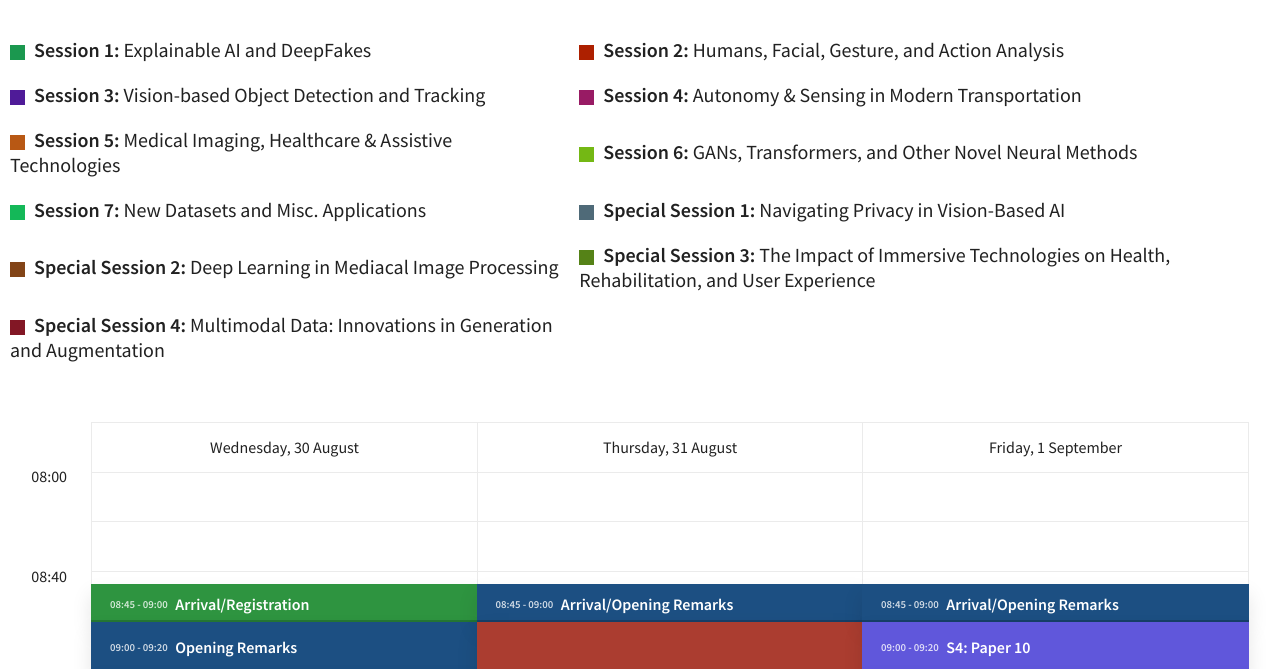
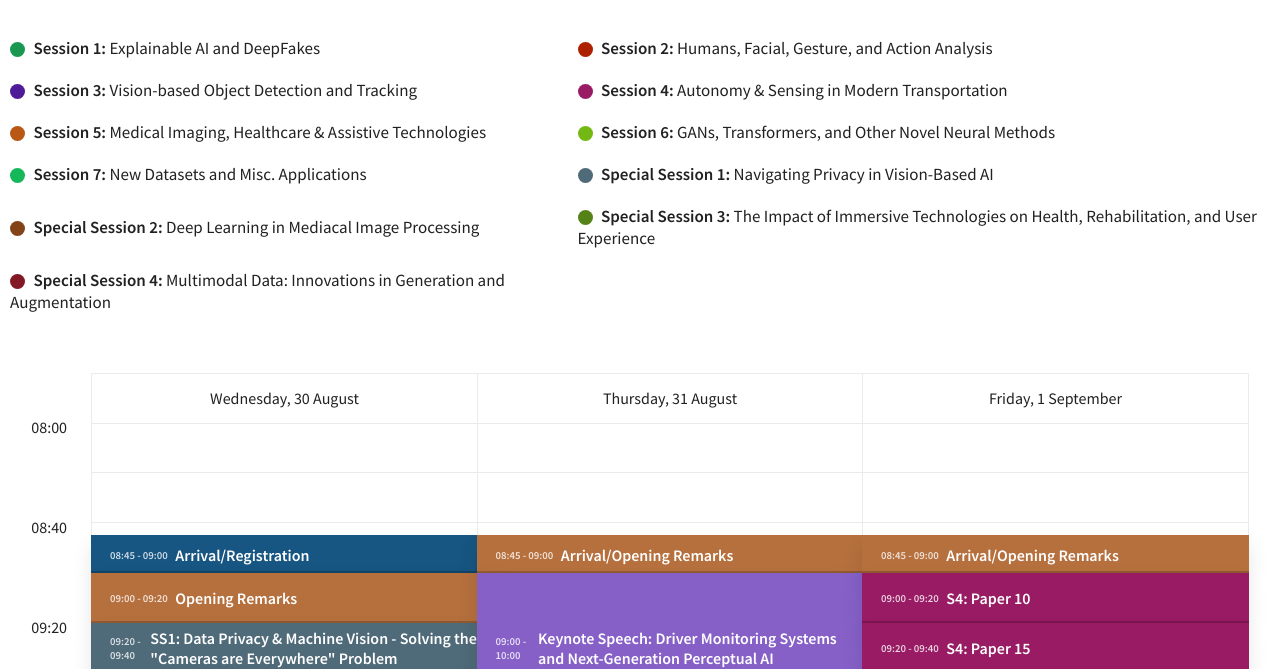
Before and after one commit to hosseinjavidnia/imvip2023_programme, a plain HTML site: page index.html in a window 1280 px wide. Shown: the part 80-749 px from the top of the page. Drawn offline with Linux system fonts and the light colour scheme.

Commit message:
Update style.css

```diff
--- a/assets/css/style.css
+++ b/assets/css/style.css
@@ -3131,66 +3131,23 @@ mark {
   font-size: var(--text-sm);
 }
 :root {
-  --cd-color-event-opening: hsl(210, 64%, 31%);
-  --cd-color-event-opening-h: 210;
-  --cd-color-event-opening-s: 64%;
-  --cd-color-event-opening-l: 31%;
-  --cd-color-event-keynote: hsl(6, 56%, 43%);
-  --cd-color-event-keynote-h: 6;
-  --cd-color-event-keynote-s: 56%;
-  --cd-color-event-keynote-l: 43%;
-  --cd-color-event-oral1: hsl(54, 100%, 26%);
-  --cd-color-event-oral1-h: 54;
-  --cd-color-event-oral1-s: 100%;
-  --cd-color-event-oral1-l: 26%;
-  --cd-color-event-oral2: hsl(192, 65%, 38%);
-  --cd-color-event-oral2-h: 192;
-  --cd-color-event-oral2-s: 65%;
-  --cd-color-event-oral2-l: 38%;
-  --cd-color-event-oral3: hsl(39, 94%, 21%);
-  --cd-color-event-oral3-h: 39;
-  --cd-color-event-oral3-s: 94%;
-  --cd-color-event-oral3-l: 21%;
-  --cd-color-event-oral4: hsl(244, 65%, 60%);
-  --cd-color-event-oral4-h: 244;
-  --cd-color-event-oral4-s: 65%;
-  --cd-color-event-oral4-l: 60%;
-  --cd-color-event-oral5: hsl(339, 36%, 44%);
-  --cd-color-event-oral5-h: 339;
-  --cd-color-event-oral5-s: 36%;
-  --cd-color-event-oral5-l: 44%;
-  --cd-color-event-oral6: hsl(145, 31%, 55%);
-  --cd-color-event-oral6-h: 145;
-  --cd-color-event-oral6-s: 31%;
-  --cd-color-event-oral6-l: 55%;
-  --cd-color-event-lunch: hsl(33, 88%, 41%);
-  --cd-color-event-lunch-h: 33;
-  --cd-color-event-lunch-s: 88%;
-  --cd-color-event-lunch-l: 41%;
-  --cd-color-event-closing: hsl(210, 64%, 31%);
-  --cd-color-event-closing-h: 210;
-  --cd-color-event-closing-s: 64%;
-  --cd-color-event-closing-l: 31%;
-  --cd-color-event-ss1: hsl(301, 94%, 25%);
-  --cd-color-event-ss1-h: 301;
-  --cd-color-event-ss1-s: 94%;
-  --cd-color-event-ss1-l: 25%;
-  --cd-color-event-ss2: hsl(113, 68%, 42%);
-  --cd-color-event-ss2-h: 113;
-  --cd-color-event-ss2-s: 68%;
-  --cd-color-event-ss2-l: 42%;
-  --cd-color-event-ss3: hsl(160, 74%, 31%);
-  --cd-color-event-ss3-h: 160;
-  --cd-color-event-ss3-s: 74%;
-  --cd-color-event-ss3-l: 31%;
-  --cd-color-event-ss4: hsl(4, 94%, 25%);
-  --cd-color-event-ss4-h: 4;
-  --cd-color-event-ss4-s: 94%;
-  --cd-color-event-ss4-l: 25%;
-  --cd-color-event-reg: hsl(131, 53%, 38%);
-  --cd-color-event-reg-h: 131;
-  --cd-color-event-reg-s: 53%;
-  --cd-color-event-reg-l: 38%;
+  --cd-color-event-opening: hsl(25, 49%, 48%);
+  --cd-color-event-keynote: hsl(262, 48%, 58%);
+  --cd-color-event-oral1: hsl(145, 70%, 35%);
+  --cd-color-event-oral2: hsl(11, 100%, 34%);
+  --cd-color-event-oral3: hsl(265, 70%, 35%);
+  --cd-color-event-oral4: hsl(325, 70%, 35%);
+  --cd-color-event-oral5: hsl(25, 80%, 40%);
+  --cd-color-event-oral6: hsl(85, 80%, 40%);
+  --cd-color-event-oral7: hsl(145, 80%, 40%);
+  --cd-color-event-lunch: hsl(205, 80%, 40%);
+  --cd-color-event-closing: hsl(25, 49%, 48%);
+  --cd-color-event-ss1: hsl(200, 21%, 39%);
+  --cd-color-event-ss2: hsl(25, 70%, 30%);
+  --cd-color-event-ss3: hsl(85, 70%, 30%);
+  --cd-color-event-ss4: hsl(352, 69%, 26%);
+  --cd-color-event-reg: hsl(205, 70%, 30%);
+  --cd-color-event-awards: hsl(265, 70%, 30%);
   --cd-color-text: hsl(0, 0%, 13%);
   --cd-color-text-h: 0;
   --cd-color-text-s: 0%;
@@ -3532,6 +3489,11 @@ a {
   background: hsl(31, 89%, 68%);
   background: var(--cd-color-event-oral6);
 }
+.cd-schedule__event [data-event="event-oral7"],
+.cd-schedule-modal[data-event="event-oral7"] .cd-schedule-modal__header-bg {
+  background: hsl(223, 31%, 55%);
+  background: var(--cd-color-event-oral7);
+}
 .cd-schedule__event [data-event="event-lunch"],
 .cd-schedule-modal[data-event="event-lunch"] .cd-schedule-modal__header-bg {
   background: hsl(31, 89%, 68%);
@@ -3566,6 +3528,11 @@ a {
 .cd-schedule-modal[data-event="event-reg"] .cd-schedule-modal__header-bg {
   background: hsl(131, 53%, 38%);
   background: var(--cd-color-event-reg);
+}
+.cd-schedule__event [data-event="event-awards"],
+.cd-schedule-modal[data-event="event-awards"] .cd-schedule-modal__header-bg {
+  background: hsl(67, 97%, 54%);
+  background: var(--cd-color-event-awards);
 }
 .cd-schedule-modal {
   position: fixed;
@@ -3849,3 +3816,34 @@ a {
 .cd-article-link:hover {
   opacity: 0.8;
 }
+.legend-table {
+  width: 100%;
+  border: 0;
+  border-spacing: 15px;
+}
+
+.legend-item {
+  display: flex;
+  align-items: center;
+  margin-bottom: 10px;
+  font-size: 17px;
+  transition: color 0.3s;
+}
+
+.color-block {
+  display: inline-block;
+  width: 20px;
+  height: 20px;
+  margin-right: 10px;
+  border-radius: 50%;
+  transition: transform 0.3s, border-radius 0.3s;
+}
+
+.legend-item:hover {
+  color: #007BFF;
+}
+
+.legend-item:hover .color-block {
+  transform: scale(1.5);
+  border-radius: 0;
+}
```
